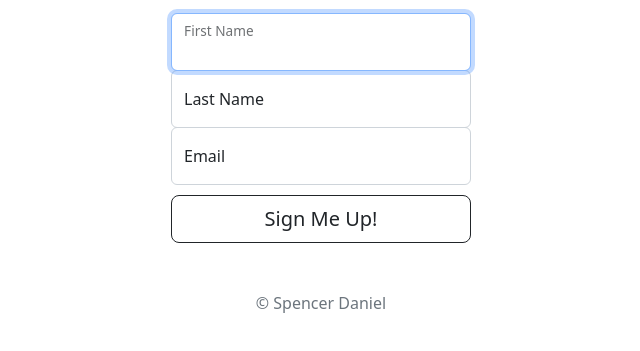
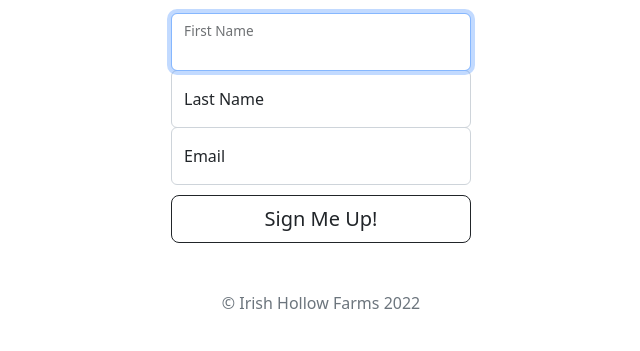
Before and after one commit to WhaleMentalist/Newsletter-API, a website: page public/signup.html in a window 1280 px wide. Shown: the part 301-652 px from the top of the page, without its empty margins (319-959 px from the left). Drawn offline with nearby package versions, Linux system fonts and the light colour scheme.

Commit message:
Changed copyright to match company name and date.

```diff
--- a/public/signup.html
+++ b/public/signup.html
@@ -26,7 +26,7 @@
           <label for="floatingEmail">Email</label>
         </div>
         <button class="w-100 btn btn-lg btn-outline-dark border-2 border-dark" type="submit">Sign Me Up!</button>
-        <p class="mt-5 mb-3 text-muted">&copy; Spencer Daniel</p>
+        <p class="mt-5 mb-3 text-muted">&copy; Irish Hollow Farms 2022</p>
       </form>
     </main>
   </body>
```
